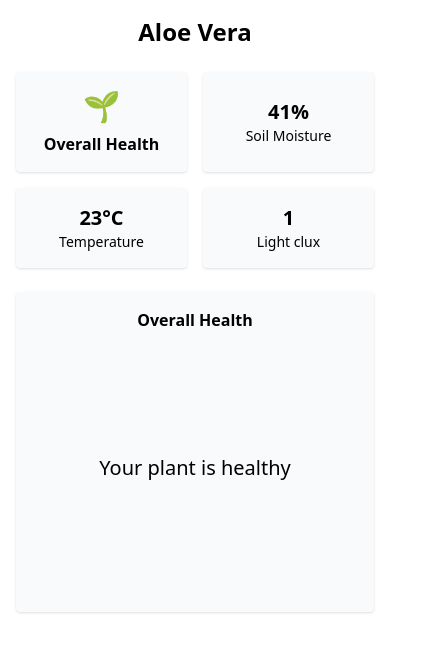
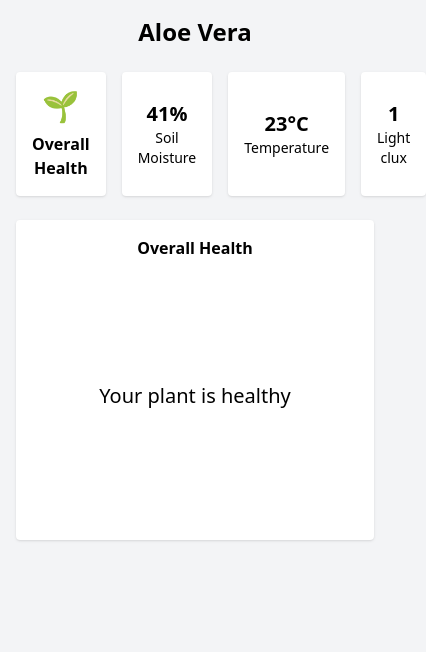
Before and after one commit to luisgrst/vue-plant-app, a Vue app in the folder plant-frontend/: page / in a window 390 px wide. Shown: the top 652 px of the page, 426 px wide, since content can reach past the window. Built offline with nearby package versions, Linux system fonts and the light colour scheme.

Commit message:
style: adjust layout and chart

```diff
--- a/plant-frontend/src/App.vue
+++ b/plant-frontend/src/App.vue
@@ -54,51 +54,77 @@ const metricColor = computed(() => {
   }
 })
 
+const metricMin = computed(() => {
+  switch (selectedMetric.value) {
+    case 'moisture':
+      return 0
+    case 'temperature':
+      return 0
+    case 'light':
+      return 0
+    default:
+      return 0
+  }
+})
+
+const metricMax = computed(() => {
+  switch (selectedMetric.value) {
+    case 'moisture':
+      return 100
+    case 'temperature':
+      return 40
+    case 'light':
+      return 100
+    default:
+      return 100
+  }
+})
+
 function showMetric(metric) {
   selectedMetric.value = metric
 }
 </script>
 
 <template>
-  <div class="min-h-screen bg-white p-4">
+  <div class="min-h-screen bg-gray-100 p-4">
     <h1 class="text-2xl font-bold text-center mb-6">{{ plantName }}</h1>
-    <div class="grid grid-cols-2 sm:grid-cols-4 gap-4 mb-6">
+    <div class="flex flex-nowrap gap-4 mb-6">
       <div
         @click="showMetric('overall')"
-        class="cursor-pointer bg-gray-50 rounded shadow flex flex-col items-center justify-center p-4"
+        class="cursor-pointer bg-white rounded shadow flex flex-col items-center justify-center p-4 flex-1"
       >
         <span class="text-3xl">🌱</span>
         <span class="mt-2 font-semibold text-center">Overall Health</span>
       </div>
       <div
         @click="showMetric('moisture')"
-        class="cursor-pointer bg-gray-50 rounded shadow flex flex-col items-center justify-center p-4"
+        class="cursor-pointer bg-white rounded shadow flex flex-col items-center justify-center p-4 flex-1"
       >
         <span class="text-xl font-bold">{{ latestMoisture }}%</span>
         <span class="text-sm text-center">Soil Moisture</span>
       </div>
       <div
         @click="showMetric('temperature')"
-        class="cursor-pointer bg-gray-50 rounded shadow flex flex-col items-center justify-center p-4"
+        class="cursor-pointer bg-white rounded shadow flex flex-col items-center justify-center p-4 flex-1"
       >
         <span class="text-xl font-bold">{{ latestTemperature }}°C</span>
         <span class="text-sm text-center">Temperature</span>
       </div>
       <div
         @click="showMetric('light')"
-        class="cursor-pointer bg-gray-50 rounded shadow flex flex-col items-center justify-center p-4"
-      >
+        class="cursor-pointer bg-white rounded shadow flex flex-col items-center justify-center p-4 flex-1"
+    >
         <span class="text-xl font-bold">{{ latestLight }}</span>
         <span class="text-sm text-center">Light clux</span>
       </div>
     </div>
-    <div class="bg-gray-50 rounded shadow p-4 flex flex-col items-center" style="height: 20rem;">
+    <div class="bg-white rounded shadow p-4 flex flex-col items-center" style="height: 20rem;">
       <h2 class="font-semibold mb-2">{{ metricHeader }}</h2>
       <div v-if="selectedMetric === 'overall'" class="flex items-center justify-center flex-1 text-xl">
         Your plant is healthy
       </div>
       <div v-else class="w-full h-full">
-        <LineChart :labels="labels" :values="metricData" :color="metricColor" />
+        <LineChart :labels="labels" :values="metricData" :color="metricColor" :min="metricMin" :max="metricMax" />
       </div>
     </div>
   </div>
--- a/plant-frontend/src/components/LineChart.vue
+++ b/plant-frontend/src/components/LineChart.vue
@@ -19,6 +19,14 @@ const props = defineProps({
   yLabel: {
     type: String,
     default: ''
+  },
+  min: {
+    type: Number,
+    default: 0
+  },
+  max: {
+    type: Number,
+    default: null
   },
   color: {
     type: String,
@@ -48,11 +56,19 @@ const chartOptions = {
   scales: {
     x: {
       grid: { display: false },
-      ticks: { display: false }
+      ticks: {
+        display: true,
+        color: '#4B5563',
+      }
     },
     y: {
       grid: { display: false },
-      ticks: { display: false }
+      suggestedMin: props.min,
+      suggestedMax: props.max,
+      ticks: {
+        display: true,
+        color: '#4B5563'
+      }
     }
   }
 }
--- a/plant-frontend/src/style.css
+++ b/plant-frontend/src/style.css
@@ -3,5 +3,5 @@
 @tailwind utilities;
 
 body {
-  @apply bg-white;
+  @apply bg-gray-100;
 }
```
